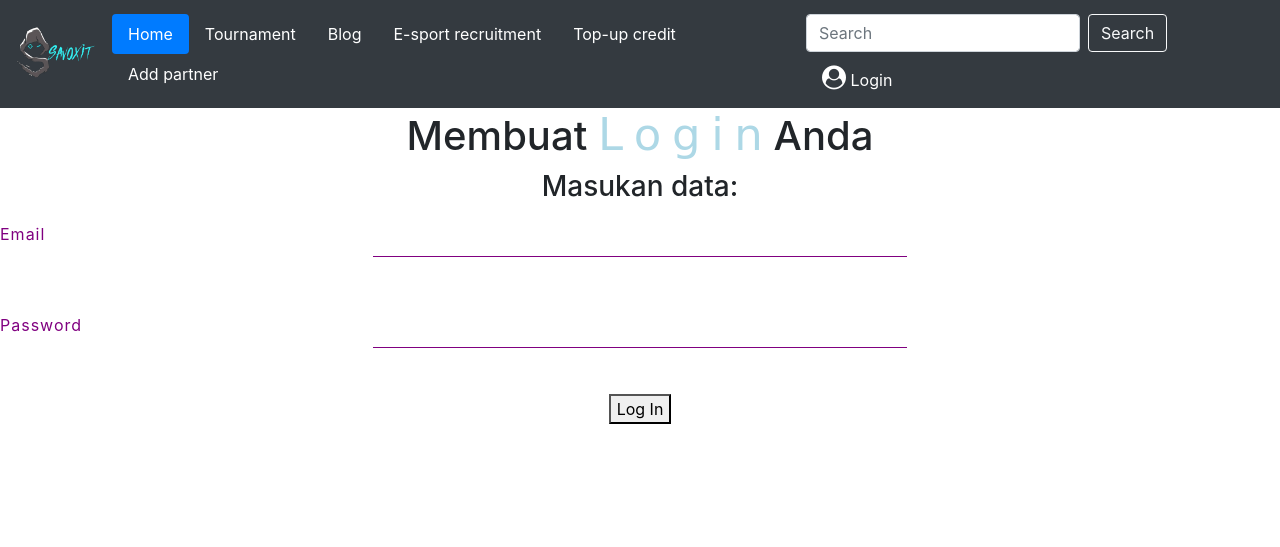
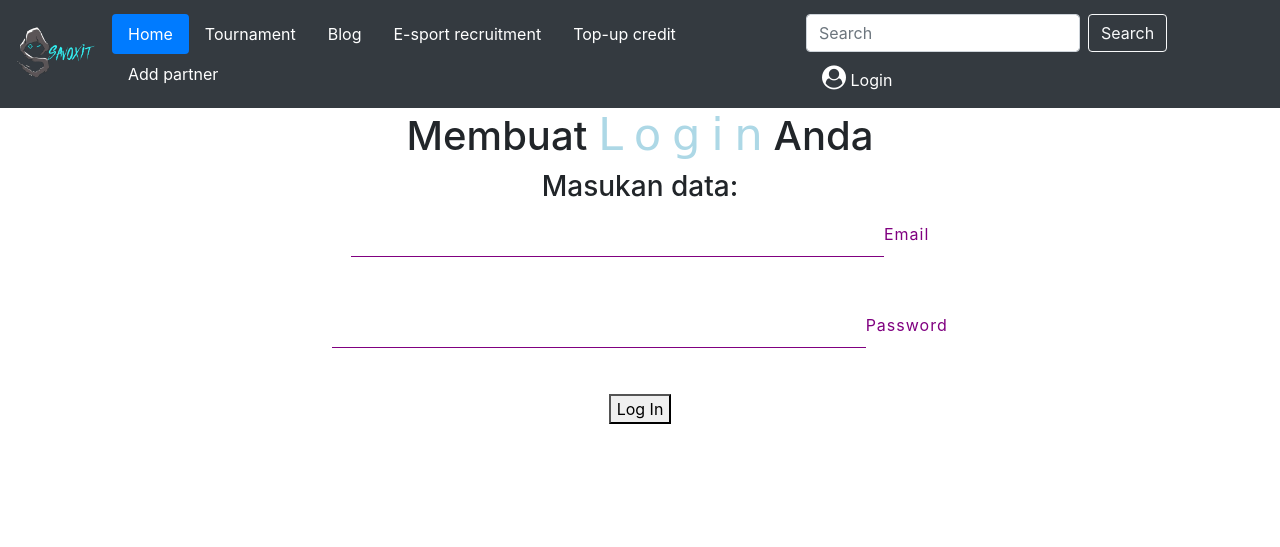
Before and after one commit to WebInfoTkGame-github-io/InfoLog, a PHP site: page /login.php in a window 1280 px wide. Shown: the part 721-1268 px from the top of the page. Run offline with PHP 8.4, Linux system fonts and the light colour scheme.

Commit message:
git commit

```diff
--- a/login.php
+++ b/login.php
@@ -76,7 +76,7 @@
             background: transparent;
         }
         .box .inputBox label {
-            position: absolute;
+            position: absolute center;
             top: 0;
             left: 0;
             letter-spacing: 1px;
```
